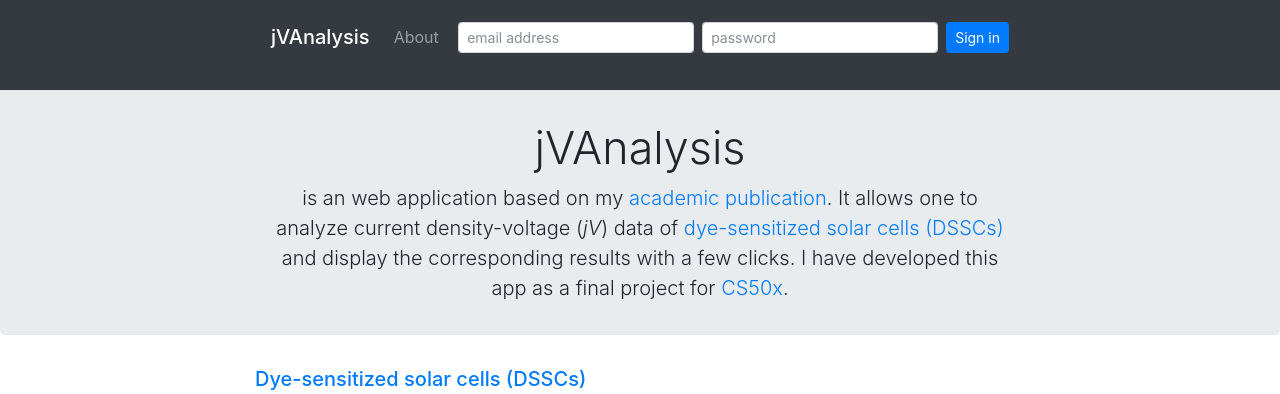
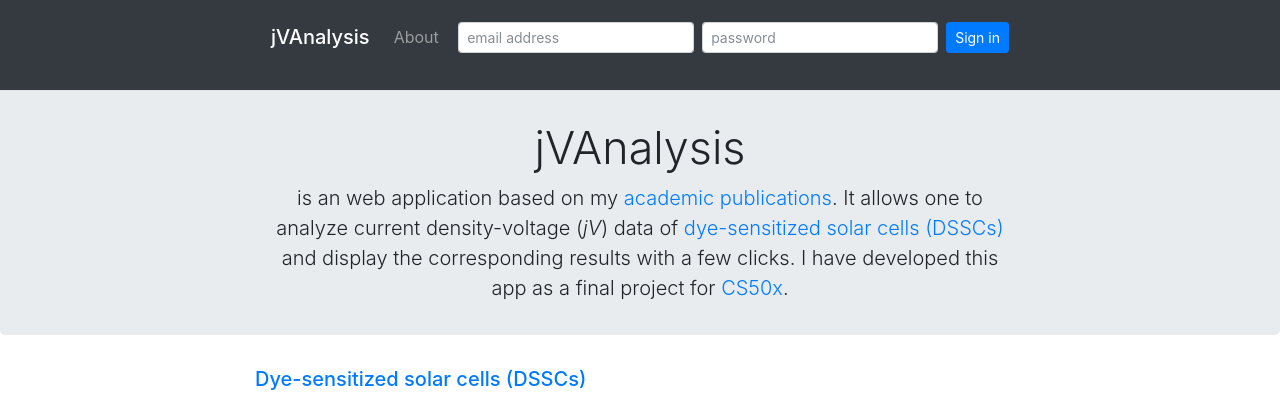
Before and after one commit to picklu/jvanalysis, a Flask app: template jvanalysis/templates/about.html in a window 1280 px wide. Shown: the top 394 px of the page. Run offline with Flask 2, Linux system fonts and the light colour scheme; the template is opened without the code that fills it: values that come from a table or form of the project are taken from there, others are empty; some libraries are stand-ins or nearby versions.

Commit message:
Update about.html linking references

```diff
--- a/jvanalysis/templates/about.html
+++ b/jvanalysis/templates/about.html
@@ -5,7 +5,7 @@
   <div class="container">
         <div class="col-md-12">
             <h1 class="display-4">jVAnalysis</h1>
-            <p class="lead text-justified">is an web application based on my <a href="#exact-analysis">academic publication</a>. It allows one to analyze current density-voltage (<em>jV</em>) data of <a href="#dsscs">dye-sensitized solar cells (DSSCs)</a> and display the corresponding results with a few clicks.
+            <p class="lead text-justified">is an web application based on my <a href="#references">academic publications</a>. It allows one to analyze current density-voltage (<em>jV</em>) data of <a href="#dsscs">dye-sensitized solar cells (DSSCs)</a> and display the corresponding results with a few clicks.
             I have developed this app as a final project for <a href="https://www.edx.org/course/introduction-computer-science-harvardx-cs50x?gclid=Cj0KCQiAlpDQBRDmARIsAAW6-DOoBuZxFKkfQESMDB36biQ8runJDadTTe25aBIEVi2Ewwej8BFMHUIaArBdEALw_wcB" target="_blank">CS50x</a>.</p>
         </div>
   </div>
@@ -53,7 +53,7 @@
     </div>
 </div>
 <div class="row">
-    <div class="col-md-12">
+    <div id="references" class="col-md-12">
         <div class="references">
             <h5 class="text-muted">References</h5>
             <ol class="list-group">
```
